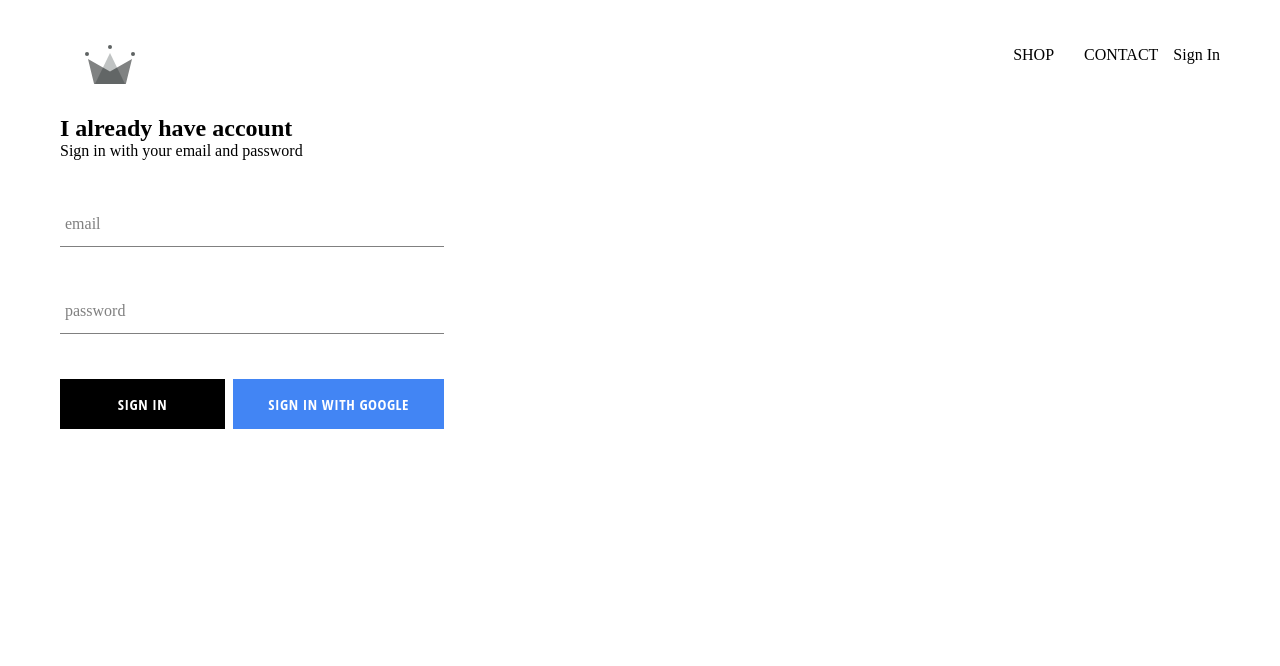
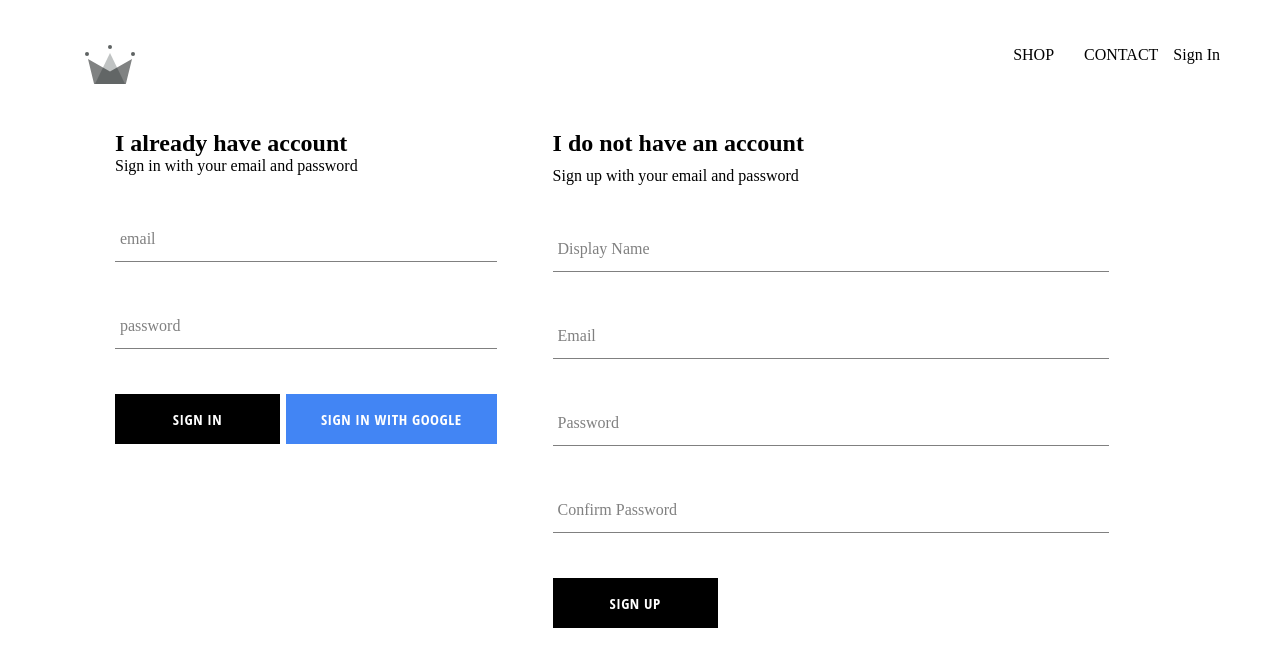
Before and after one commit to kendrixk15/crwn-clothing, a React (Create React App) app: page /signin in a window 1280 px wide. Shown: the top 666 px of the page. Built offline with nearby package versions, Linux system fonts and the light colour scheme; no server answers; a web font is replaced by a local one.

Commit message:
create sign up and impliment sign in with google

```diff
--- a/src/App.js
+++ b/src/App.js
@@ -5,7 +5,7 @@
 import ShopPage from './pages/shop/shop.component';
 import Header from './components/header/header.component';
 import SignInAndSignUp from './pages/sign-in page/sign-in-sign-up.component';
-import { auth } from './firebase/firebase.utils';
+import { auth, createUserProfileDocument } from './firebase/firebase.utils';
 
 
 class App extends React.Component {
@@ -20,10 +20,23 @@
   unsubscribeFromAuth = null;
 
   componentDidMount(){
-    this.unsubscribeFromAuth = auth.onAuthStateChanged( user => {
-      this.setState({ currentUser : user});
+    this.unsubscribeFromAuth = auth.onAuthStateChanged( async userAuth => {
+      if(userAuth){
+        //send userAuth back to userRef to check if userAuth is exist or not
+        const userRef = await createUserProfileDocument(userAuth)
 
-      console.log(user)
+        userRef.onSnapshot(snapShot => {
+           console.log(snapShot.data())
+           this.setState({
+             currentUser: {
+               id: snapShot.id,
+               ...snapShot.data()
+             }
+           })
+        });
+        console.log(this.state)
+      }
+      this.setState({ currentUser: userAuth})
     })
   }
 
--- a/src/components/Sign-in/sign-in.component.jsx
+++ b/src/components/Sign-in/sign-in.component.jsx
@@ -43,7 +43,7 @@
 
                     <div className="button">
                         <CustomButton type="submit"> Sign In</CustomButton>
-                        <button onClick={signInWithGoogle} className="google-sign-in custom-button">Sign in with Google</button>
+                        <button type="button" onClick={signInWithGoogle} className="google-sign-in custom-button">Sign in with Google</button>
                     </div>
                 </form>
             </div>
--- /dev/null
+++ b/src/components/sign-up/sign-up.component.jsx
@@ -0,0 +1,72 @@
+import FormInput from "../form-input/form-input.component";
+import CustomButton from "../custom-button/custom-button.component";
+
+import { auth, createUserProfileDocument } from "../../firebase/firebase.utils";
+import React from "react";
+
+import './sign-up.styles.scss'
+
+class SignUp extends React.Component{
+    constructor(){
+        super();
+
+        this.state = {
+            displayName:'',
+            email:'',
+            password:'',
+            confirmPassword:''
+        }
+    }
+
+    handleSubmit = async event => {
+        event.preventDefault();
+        const {displayName, email, password, confirmPassword} = this.state;
+
+        if(password !== confirmPassword){
+            alert('Password do not match')
+            return;
+        }
+
+        try{
+            const { user } = await auth.createUserWithEmailAndPassword(
+                email,
+                password
+                );
+
+            await createUserProfileDocument(user, {displayName});
+            this.setState({
+                displayName:'',
+                email:'',
+                password:'',
+                confirmPassword:''
+        })
+        } catch(error){
+            console.error(error)
+        }
+
+    }
+
+    handleChange = event =>{
+        const { name, value} = event.target
+        this.setState( {[name]: value} )
+    }
+
+    render(){
+        const {displayName, email, password, confirmPassword} = this.state;
+        return(
+            <div className='sign-up'>
+                <h2 className='title'>I do not have an account</h2>
+                <span>Sign up with your email and password</span>
+                <form className='sign-up-form' onSubmit={this.handleSubmit}>
+                    <FormInput type="text" name="displayName" value={displayName} onChange={this.handleChange} label="Display Name" required/>
+                    <FormInput type="email" name="email" value={email} onChange={this.handleChange} label="Email" required/>
+                    <FormInput type="password" name="password" value={password} onChange={this.handleChange} label="Password" required />
+                    <FormInput type="password" name="confirmPassword" value={confirmPassword} onChange={this.handleChange} label="Confirm Password" required />
+                    <CustomButton type='submit'> Sign Up</CustomButton>
+                </form>
+            </div>
+        )
+    }
+}
+
+export default SignUp;
--- /dev/null
+++ b/src/components/sign-up/sign-up.styles.scss
@@ -0,0 +1,10 @@
+.sign-up {
+  display: flex;
+  flex-direction: column;
+  width: 560px;
+  margin: 0 56px;
+
+  .title {
+    margin: 10px 0;
+  }
+}
--- a/src/firebase/firebase.utils.js
+++ b/src/firebase/firebase.utils.js
@@ -12,6 +12,33 @@
     measurementId: "G-Q6Y0X08EML"
   };
 
+  export const createUserProfileDocument = async (userAuth, additionalData) =>{
+    if(!userAuth) return;
+
+    console.log(userAuth.uid)
+    const userRef = firestore.doc(`users/${userAuth.uid}`)
+    const snapShot = await userRef.get();
+    console.log(snapShot)
+
+    if(!snapShot.exists){
+      const {displayName, email} = userAuth
+      const createAt = new Date();
+      try{
+        await userRef.set({
+          displayName,
+          email,
+          createAt,
+          ...additionalData
+        })
+      } catch(error){
+        console.log('error creating user', error.message)
+      }
+    }
+
+    return userRef;
+
+  }
+
   firebase.initializeApp(config);
 
   export const auth = firebase.auth();
--- a/src/pages/sign-in page/sign-in-sign-up.component.jsx
+++ b/src/pages/sign-in page/sign-in-sign-up.component.jsx
@@ -1,8 +1,13 @@
 import './sign-in-sign-up.styles.scss'
 import SignIn from '../../components/Sign-in/sign-in.component';
+import SignUp from '../../components/sign-up/sign-up.component';
+
 
 const SignInAndSignUp = () => (
-    <div className='sign-in-and-sign-up'><SignIn/></div>
+    <div className='sign-in-and-sign-up'>
+        <SignIn className='sign-in' />
+        <SignUp className='sign-up' />
+    </div>
 )
 
 export default SignInAndSignUp;
--- a/src/pages/sign-in page/sign-in-sign-up.styles.scss
+++ b/src/pages/sign-in page/sign-in-sign-up.styles.scss
@@ -0,0 +1,10 @@
+.sign-in-and-sign-up {
+    width: 1050px;
+    display: flex;
+    justify-content: space-between;
+    margin: 30px auto;
+  }
+
+.sign-up{
+    margin: 50px 0;
+}
```
Also changed, not shown: src/components/sign-up/check.jsx (added, +103 -0 lines).
